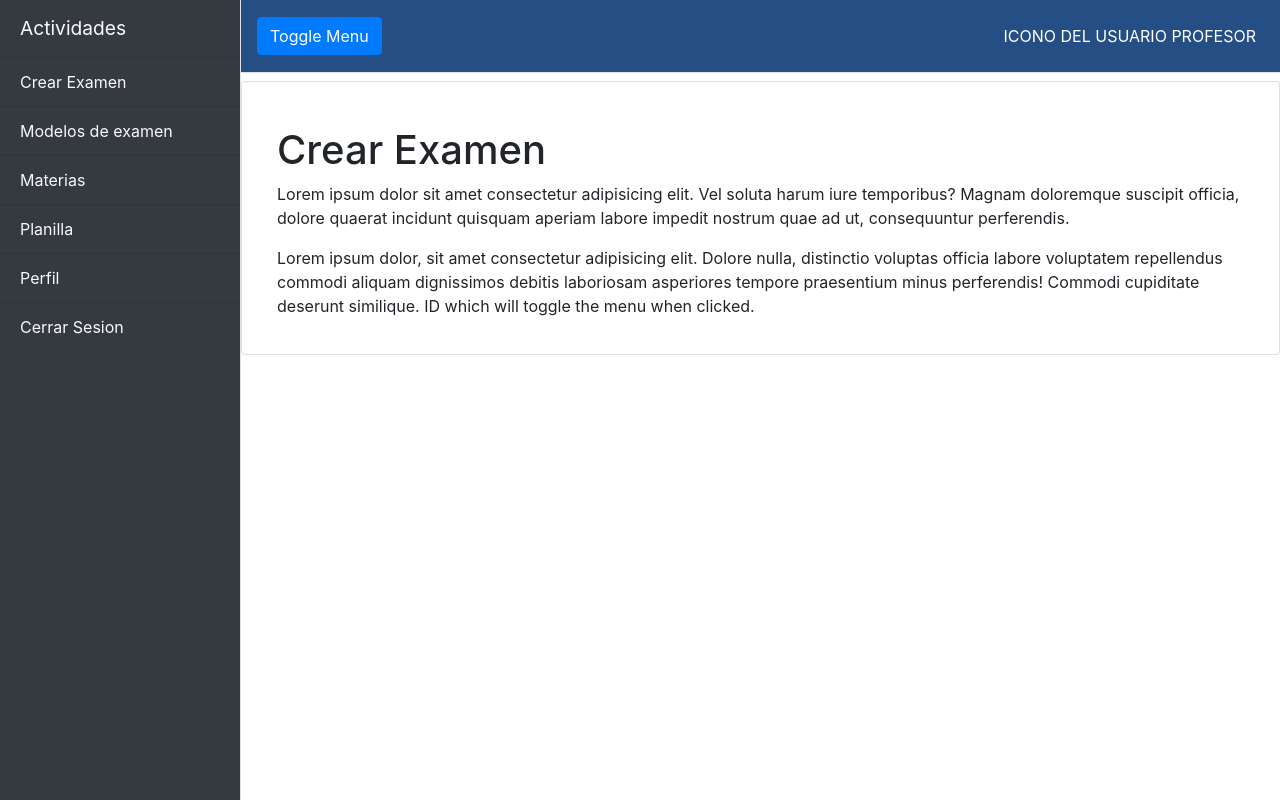
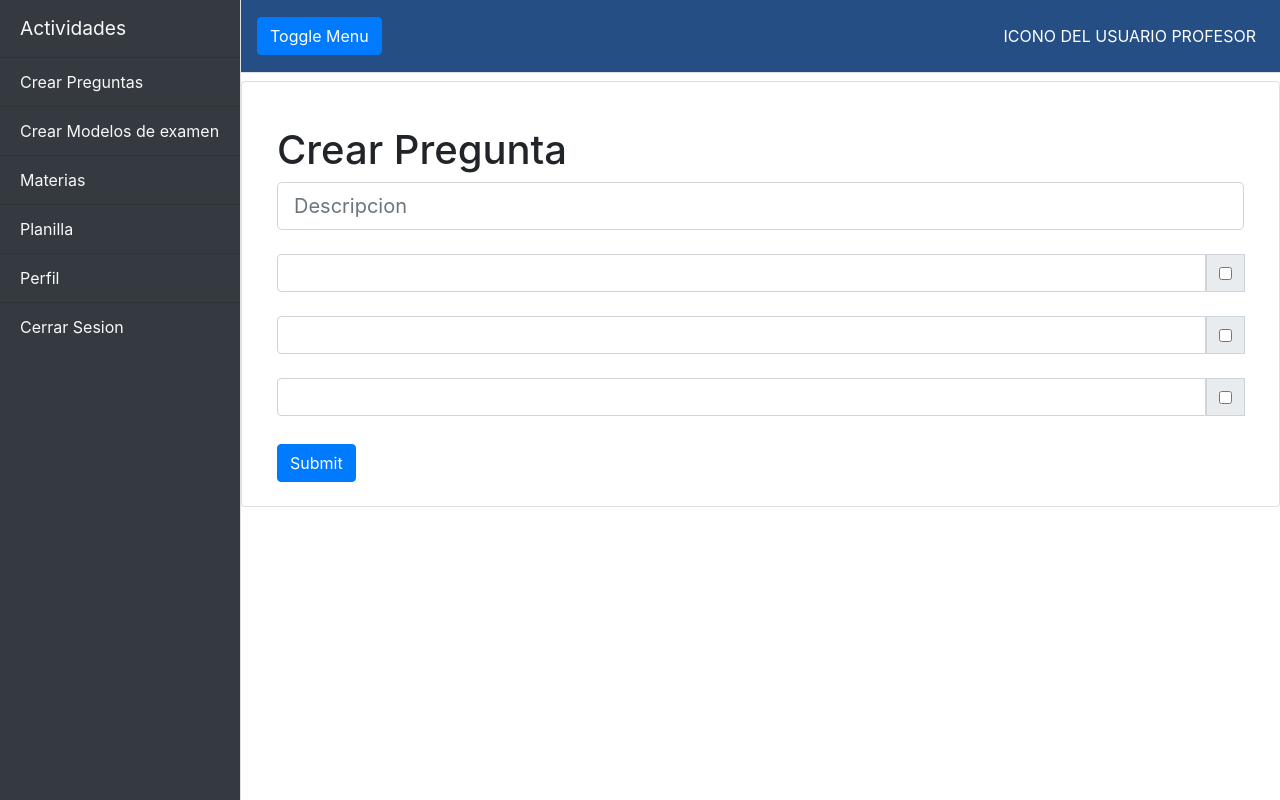
Before and after one commit to ltisera/RoyalAcademy, a Flask app: page /docente in a window 1280 px wide, after a click on "Crear Preguntas". Run offline with Flask 2, Linux system fonts and the light colour scheme; data comes from the database, SQL or seed files in the repository; some libraries are stand-ins or nearby versions.

Commit message:
Algo de Crear Examen

```diff
--- a/server.py
+++ b/server.py
@@ -6,7 +6,7 @@ sys.path.append(r'C:\Users\Camila\Documents\GitHub\odbcViajes')
 #from DAO.pasajeroDAO import PasajeroDAO
 from flask import Flask, render_template, send_from_directory, request, jsonify, Response , redirect , url_for
 from DAO.LoginDAO import LoginDAO
-
+from DAO.gestorExamenDAO import GestorExamenDAO
 app = Flask(__name__, static_folder='static', static_url_path='')
 
 
@@ -54,6 +54,23 @@ def sirveDirectorioSTATIC(path):
     directorio = "static/" + directorio
     return send_from_directory(directorio, arc)
 
+@app.route('/traerListaMaterias', methods=['GET', 'POST'])
+def traerListaMaterias():
+    gedao = GestorExamenDAO()
+    lMaterias = gedao.traerMaterias(1)
+    print("PARA ESTAR SEGURO")
+    print(lMaterias)
+    return jsonify(lMaterias),200
+
+@app.route('/traerPreguntasDeMateria', methods=['GET', 'POST'])
+def traerPreguntasDeMateria():
+    gedao = GestorExamenDAO()
+    print("Por si las moscas: ", request.values["idMateria"])
+    lMaterias = gedao.traerPreguntas(request.values["idMateria"])
+    print("PARA ESTAR SEGURO")
+    print(lMaterias)
+    return jsonify(lMaterias),200
+
 @app.route('/login', methods=['GET', 'POST'])
 def login():
     ldao = LoginDAO()
--- /dev/null
+++ b/static/js/profesor.js
@@ -0,0 +1,38 @@
+$(document).ready(function(){
+
+    $("#selCarrera" ).change(cambiador);
+
+    console.log("DALE PUTO")
+    $.ajax({
+        url: 'traerListaMaterias',
+        type: 'POST',
+        success:function(response){
+            console.log("inicio");
+            for(var i in response){
+
+                console.log("nommbre: " + response[i].nombre);
+                console.log("idMateria: " + response[i].idMateria);
+                $("#selCarrera").append(new Option(response[i].nombre, response[i].idMateria));
+            };
+            console.log("fin");
+
+        },
+        error:function(response){console.log("MAL")}
+    });
+
+});
+
+
+
+function cambiador(){
+    console.log("id de materia: " +  $("#selCarrera" ).val());
+    $.ajax({
+        url: 'traerPreguntasDeMateria',
+        type: 'POST',
+        data:{'idMateria': $("#selCarrera" ).val()},
+        success:function(response){
+            console.log(response);
+        },
+        error:function(response){console.log("MAL ALGO")}
+    });
+};
--- a/templates/profesor.html
+++ b/templates/profesor.html
@@ -7,6 +7,11 @@
     <link rel="stylesheet" href="https://maxcdn.bootstrapcdn.com/bootstrap/4.3.1/css/bootstrap.min.css">
     <link rel="stylesheet" href="https://stackpath.bootstrapcdn.com/bootstrap/4.3.1/css/bootstrap.min.css" integrity="sha384-ggOyR0iXCbMQv3Xipma34MD+dH/1fQ784/j6cY/iJTQUOhcWr7x9JvoRxT2MZw1T" crossorigin="anonymous">
     <link rel="stylesheet" href="static/css/navbar.css">
+    <script src="static/js/jquery-3.4.1.js"></script>
+    <script src="static/js/profesor.js"></script>
+
+
+
 <style>
 .prueba{
     background: rgba(36,78,132);
@@ -23,8 +28,8 @@
                 <div class="bg-dark border-right" id="sidebar-wrapper">
                   <div class="sidebar-heading text-light bg-dark">Actividades</div>
                   <div class="list-group list-group-flush">
-                    <a  class="list-group-item list-group-item-action bg-dark text-light bg-dark" data-toggle="collapse" role="button" href="#collapseExample" role="button" aria-expanded="false" aria-controls="collapseExample">Crear Examen</a>
-                    <a  class="list-group-item list-group-item-action bg-dark text-light bg-dark" data-toggle="collapse" role="button" href="#collapseModeloExamen" role="button" aria-expanded="false" aria-controls="collapseModeloExamen">Modelos de examen</a>
+                    <a  class="list-group-item list-group-item-action bg-dark text-light bg-dark" data-toggle="collapse" role="button" href="#collapseExample" role="button" aria-expanded="false" aria-controls="collapseExample">Crear Preguntas</a>
+                    <a  class="list-group-item list-group-item-action bg-dark text-light bg-dark" data-toggle="collapse" role="button" href="#collapseModeloExamen" role="button" aria-expanded="false" aria-controls="collapseModeloExamen">Crear Modelos de examen</a>
                     <a  class="list-group-item list-group-item-action bg-dark text-light bg-dark">Materias</a>
                     <a  class="list-group-item list-group-item-action bg-dark text-light bg-dark">Planilla</a>
                     <a  class="list-group-item list-group-item-action bg-dark text-light bg-dark">Perfil</a>
@@ -55,9 +60,40 @@
                     <div class="collapse" id="collapseExample">
                             <div class="card card-body">
                                     <div class="container-fluid">
-                                            <h1 class="mt-4">Crear  Examen</h1>
-                                            <p>Lorem ipsum dolor sit amet consectetur adipisicing elit. Vel soluta harum iure temporibus? Magnam doloremque suscipit officia, dolore quaerat incidunt quisquam aperiam labore impedit nostrum quae ad ut, consequuntur perferendis.</p>
-                                            <p>Lorem ipsum dolor, sit amet consectetur adipisicing elit. Dolore nulla, distinctio voluptas officia labore voluptatem repellendus commodi aliquam dignissimos debitis laboriosam asperiores tempore praesentium minus perferendis! Commodi cupiditate deserunt similique.  ID which will toggle the menu when clicked.</p>
+                                            <h1 class="mt-4">Crear  Pregunta</h1>
+                                             <form action="/postPregunta" method="POST">
+                                                <input class="form-control form-control-lg" name="descripcion" type="text" placeholder="Descripcion">
+                                                <br>
+
+                                                <div class="input-group ">
+                                                    <input type="text"name="respuesta" class="form-control" aria-label="Text input with checkbox">
+                                                    <div class="input-group-prepend">
+                                                          <div class="input-group-text">
+                                                            <input name="valor1" type="checkbox" aria-label="Checkbox for following text input">
+                                                          </div>
+                                                    </div>
+                                                </div>
+                                                <br>
+                                                <div class="input-group ">
+                                                        <input type="text" name="respuesta" class="form-control" aria-label="Text input with checkbox">
+                                                        <div class="input-group-prepend">
+                                                              <div class="input-group-text">
+                                                                <input name="valor2" type="checkbox" aria-label="Checkbox for following text input">
+                                                              </div>
+                                                        </div>
+                                                    </div>
+                                                    <br>
+                                                    <div class="input-group ">
+                                                            <input  name="respuesta" type="text" class="form-control" aria-label="Text input with checkbox">
+                                                            <div class="input-group-prepend">
+                                                                  <div class="input-group-text">
+                                                                    <input name="valor3" type="checkbox" aria-label="Checkbox for following text input">
+                                                                  </div>
+                                                            </div>
+                                                        </div>
+                                                        <br>
+                                                        <button type="submit" class="btn btn-primary my-1">Submit</button>
+                                             </form>
                                     </div>
                             </div>
                     </div>
@@ -65,8 +101,10 @@
                             <div class="card card-body">
                                     <div class="container-fluid">
                                             <h1 class="mt-4">Modelos de Examen</h1>
-                                            <p>Lorem ipsum dolor sit amet consectetur adipisicing elit. Vel soluta harum iure temporibus? Magnam doloremque suscipit officia, dolore quaerat incidunt quisquam aperiam labore impedit nostrum quae ad ut, consequuntur perferendis.</p>
-                                            <p>Lorem ipsum dolor, sit amet consectetur adipisicing elit. Dolore nulla, distinctio voluptas officia labore voluptatem repellendus commodi aliquam dignissimos debitis laboriosam asperiores tempore praesentium minus perferendis! Commodi cupiditate deserunt similique.  ID which will toggle the menu when clicked.</p>
+                                            <p>Selecciona la materia para crear el examen</p>
+                                            <select id="selCarrera" class="cambialee">
+
+                                            </select>
                                     </div>
                             </div>
                     </div>
@@ -80,10 +118,10 @@
 
 
   <!-- Bootstrap core JavaScript -->
-  <script src="https://code.jquery.com/jquery-3.3.1.min.js"></script>
+
   <script src="https://cdnjs.cloudflare.com/ajax/libs/tether/1.4.0/js/tether.min.js" integrity="sha256-gL1ibrbVcRIHKlCO5OXOPC/lZz/gpdApgQAzskqqXp8=" crossorigin="anonymous"></script>
   <script rel="stylesheet" href="https://maxcdn.bootstrapcdn.com/bootstrap/4.3.1/js/bootstrap.min.js"></script>
-  <script src="https://code.jquery.com/jquery-3.3.1.slim.min.js" integrity="sha384-q8i/X+965DzO0rT7abK41JStQIAqVgRVzpbzo5smXKp4YfRvH+8abtTE1Pi6jizo" crossorigin="anonymous"></script>
+
   <script src="https://cdnjs.cloudflare.com/ajax/libs/popper.js/1.14.7/umd/popper.min.js" integrity="sha384-UO2eT0CpHqdSJQ6hJty5KVphtPhzWj9WO1clHTMGa3JDZwrnQq4sF86dIHNDz0W1" crossorigin="anonymous"></script>
   <script src="https://stackpath.bootstrapcdn.com/bootstrap/4.3.1/js/bootstrap.min.js" integrity="sha384-JjSmVgyd0p3pXB1rRibZUAYoIIy6OrQ6VrjIEaFf/nJGzIxFDsf4x0xIM+B07jRM" crossorigin="anonymous"></script>
     <script>
```
Also changed, not shown: static/js/index.js (+14 -0 lines).
